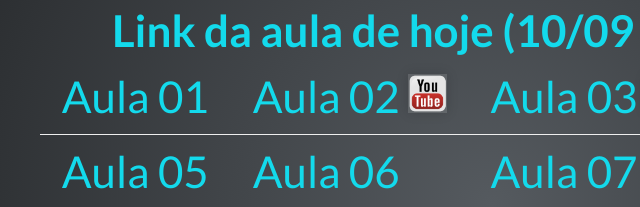
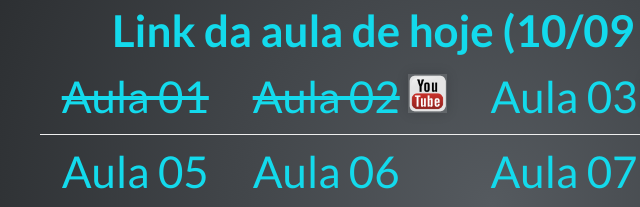
Before and after one commit to clausiusreis/SIN143, a plain HTML site: page index.html in a window 1280 px wide. Shown: the part 195-402 px from the top of the page, 148-788 px from the left. Drawn offline with Linux system fonts and the light colour scheme.

Commit message:
Update index.html

```diff
--- a/index.html
+++ b/index.html
@@ -49,10 +49,10 @@
 					<table>
                         <tr>
 							<td>
-								<a href="aula01.html" target="_blank">Aula 01</a>
+								<a href="aula01.html" target="_blank"><strike>Aula 01</strike></a>
 							</td>
                             <td>
-								<a href="aula02.html" target="_blank">Aula 02</a>
+								<a href="aula02.html" target="_blank"><strike>Aula 02</strike></a>
 								<a href="https://youtu.be/tm0k4dS2NQc" target="_blank">
 									<img src="images/youtube.png" style="width:35px; border:0px; margin:0px; padding:0px;">
 								</a>
```
